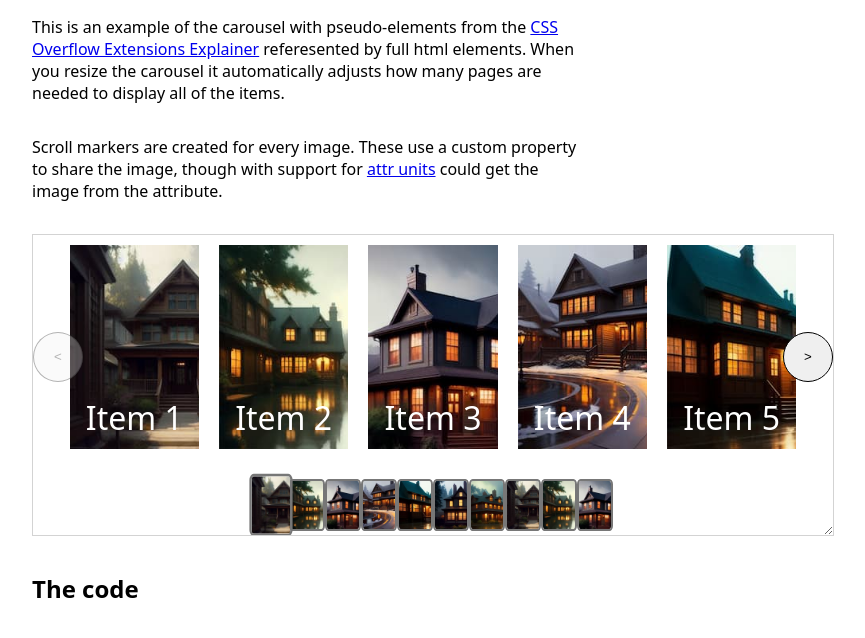
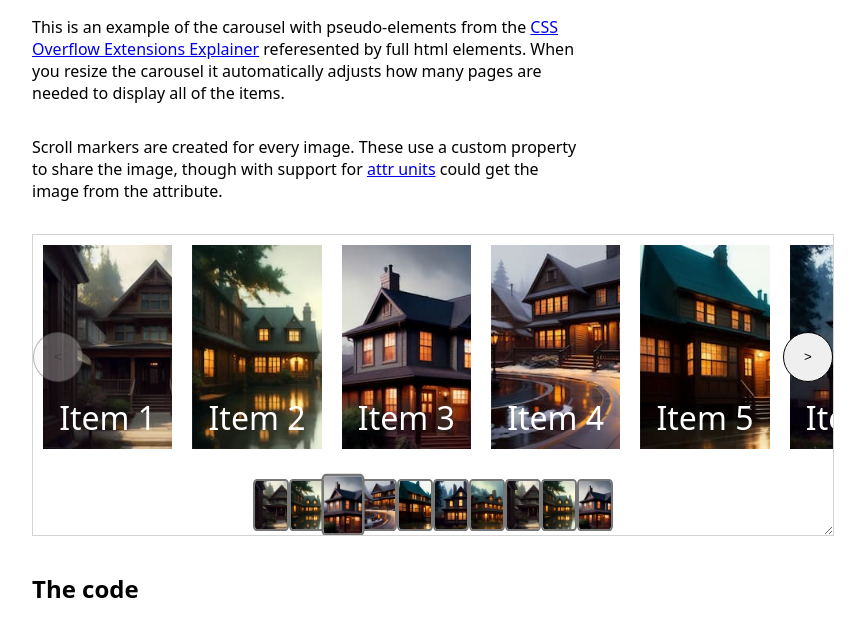
Before and after one commit to flackr/carousel, a plain HTML site: page examples/carousel/thumbnails/index.html in a window 1280 px wide. Shown: the part 94-732 px from the top of the page, without its empty margins (207-1072 px from the left). Drawn offline with Linux system fonts and the light colour scheme.

Commit message:
Switch thumbnail example to not be paginated.

```diff
--- a/examples/carousel/thumbnails/index.html
+++ b/examples/carousel/thumbnails/index.html
@@ -24,13 +24,13 @@
         &::grid-flow(--scroller) {
           grid-area: scroller;
           overflow-x: auto;
+          text-wrap: nowrap;
           scrollbar-width: none;
           scroll-snap-type: x mandatory;
           scroll-behavior: smooth;
           overscroll-behavior-x: contain;
           container-type: size;
           height: 100%;
-          columns: 1;
           position: relative;
           text-align: center;
 
@@ -62,10 +62,6 @@
             grid-area: next;
             content: '>';
             right: 0;
-          }
-
-          &::fragment {
-            scroll-snap-align: center;
           }
         }
 
--- a/examples/carousel/thumbnails/style.css
+++ b/examples/carousel/thumbnails/style.css
@@ -25,6 +25,7 @@
       position: relative;
       background: var(--src);
       background-size: cover;
+      scroll-snap-align: center;
 
       & > figcaption {
         position: absolute;
```
Also changed, not shown: scroll-marker/README.md.
